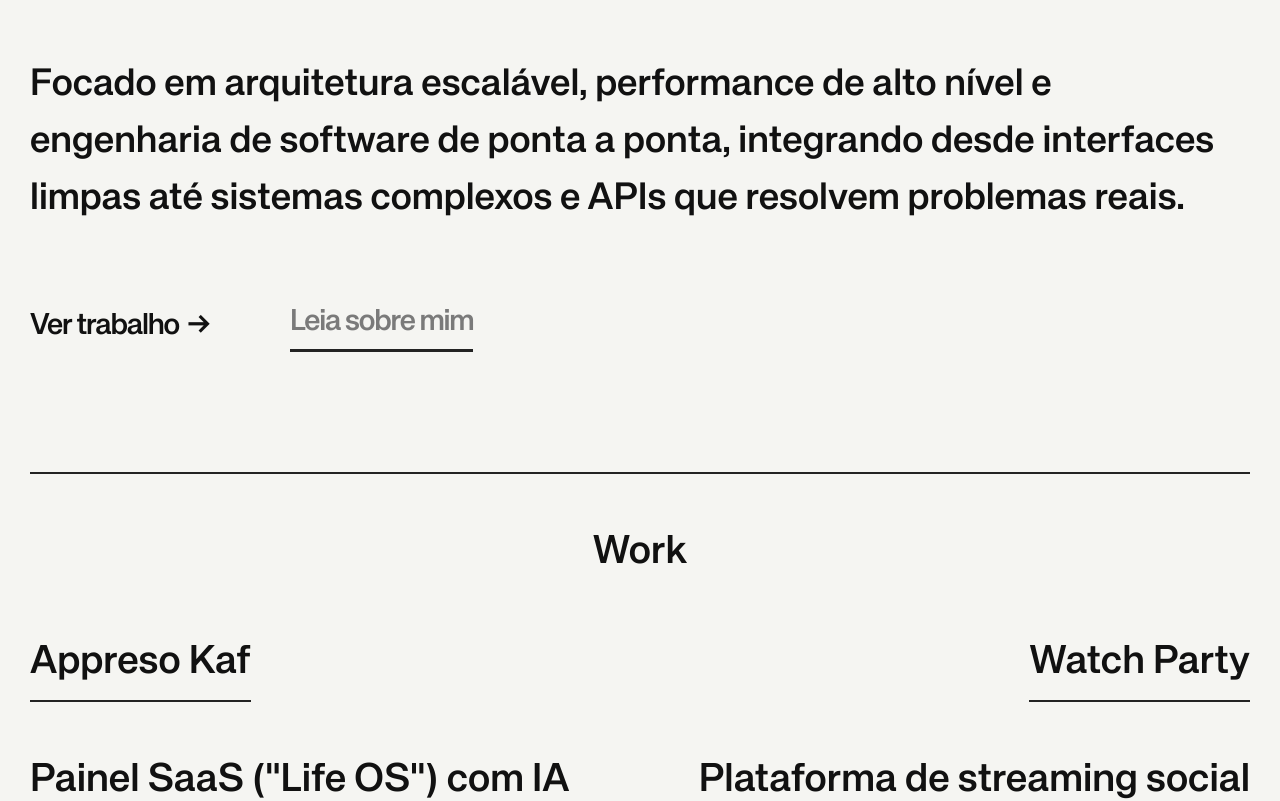
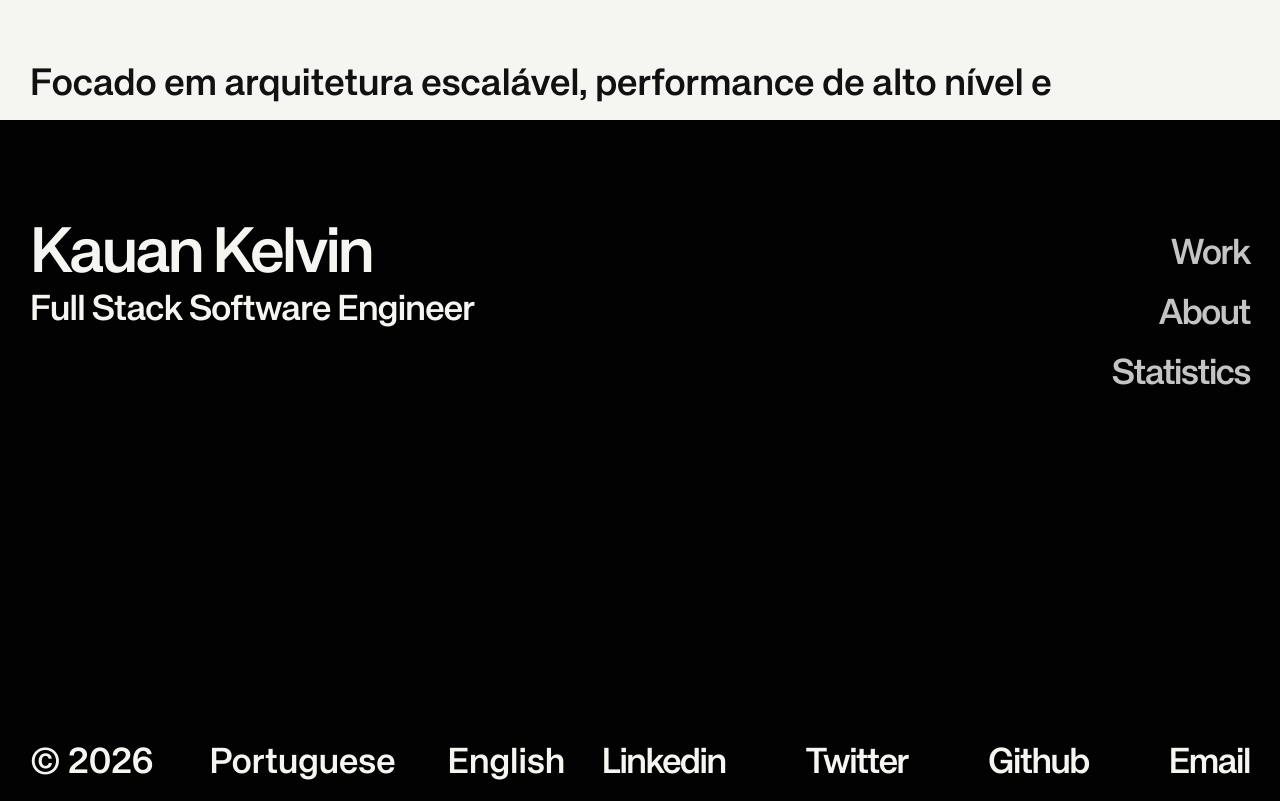
Before and after one commit to kauannkelvinn/portfolio-v2, a Next.js app: page / in a window 1280 px wide. Shown: the part 680-1481 px from the top of the page. Built offline with nearby package versions, Linux system fonts and the light colour scheme.

Commit message:
feat: implements senior parallax mask animation in footer with gsap

```diff
--- a/package.json
+++ b/package.json
@@ -10,6 +10,8 @@
     "prepare": "husky"
   },
   "dependencies": {
+    "@gsap/react": "^2.1.2",
+    "gsap": "^3.15.0",
     "next": "16.2.6",
     "react": "19.2.4",
     "react-dom": "19.2.4"
@@ -28,7 +30,8 @@
     "prettier-plugin-tailwindcss": "^0.8.0",
     "tailwindcss": "^4",
     "typescript": "^5"
-  },"lint-staged": {
+  },
+  "lint-staged": {
     "src/**/*.{js,jsx,ts,tsx}": [
       "eslint --fix",
       "prettier --write"
--- a/src/app/globals.css
+++ b/src/app/globals.css
@@ -24,6 +24,7 @@
   --color-portfolio-percent: #232323;
   --color-portfolio-small: #3a3a3a;
   --color-portfolio-footer: #020202;
+  --color-portfolio-nav: #c4c4c4;
 
   --font-teka: 'KH Teka', sans-serif;
 
--- a/src/app/page.tsx
+++ b/src/app/page.tsx
@@ -1,17 +1,72 @@
+'use client'
+
+import { useGSAP } from '@gsap/react'
+import gsap from 'gsap'
+import ScrollTrigger from 'gsap/dist/ScrollTrigger'
+import { useRef } from 'react'
+
 import Navbar from '@/components/Navbar'
 import Hero from '@/components/Hero'
 import Work from '@/components/Work'
 import About from '@/components/About'
 import Statistics from '@/components/Statistics'
+import Footer from '@/components/Footer'
+
+gsap.registerPlugin(ScrollTrigger)
 
 export default function Home() {
+  const containerRef = useRef<HTMLDivElement>(null)
+  const mainRef = useRef<HTMLElement>(null)
+  const bigFooterRef = useRef<HTMLDivElement>(null)
+
+  useGSAP(
+    () => {
+      const footer = bigFooterRef.current
+      if (!footer) return
+
+      gsap.set(footer, {
+        y: '100%',
+        borderTopLeftRadius: '0px',
+        borderTopRightRadius: '0px',
+      })
+
+      const tl = gsap.timeline({
+        scrollTrigger: {
+          trigger: mainRef.current,
+          start: 'bottom bottom',
+          end: '+=100%',
+          scrub: 1,
+          pin: true,
+        },
+      })
+
+      tl.to(footer, {
+        y: '0%',
+        borderTopLeftRadius: '30px',
+        borderTopRightRadius: '30px',
+        duration: 1,
+        ease: 'power2.inOut',
+      })
+    },
+    { scope: containerRef }
+  )
+
   return (
-    <main className="w-full">
+    <div ref={containerRef} className="bg-portfolio-white relative w-full overflow-x-hidden">
+      <main ref={mainRef} className="relative z-10 flex w-full flex-col pb-24">
         <Navbar />
         <Hero />
         <Work />
         <About />
         <Statistics />
       </main>
+
+      <div
+        ref={bigFooterRef}
+        className="bg-portfolio-footer text-portfolio-white fixed bottom-0 left-1/2 z-20 h-[90vh] w-screen -translate-x-1/2 will-change-transform"
+      >
+        <Footer />
+      </div>
+    </div>
   )
 }
--- /dev/null
+++ b/src/components/Footer.tsx
@@ -0,0 +1,61 @@
+export default function Footer() {
+  return (
+    <div className="flex h-full w-full flex-col justify-between px-7.5 pt-27.5 pb-12.5">
+      <div className="flex w-full items-start justify-between leading-12">
+        <div className="flex flex-col">
+          <h2 className="text-64 tracking-tightest font-medium">Kauan Kelvin</h2>
+          <p className="text-36 mt-2 tracking-tighter">Full Stack Software Engineer</p>
+        </div>
+
+        <div className="text-36 text-portfolio-nav tracking-tightest flex flex-col items-end gap-3">
+          <a href="#work" className="hover:text-portfolio-white transition">
+            Work
+          </a>
+          <a href="#about" className="hover:text-portfolio-white transition">
+            About
+          </a>
+          <a href="#statistics" className="hover:text-portfolio-white transition">
+            Statistics
+          </a>
+        </div>
+      </div>
+
+      <div className="mt-auto flex w-full items-end justify-between pt-8">
+        <div className="text-36 flex items-center gap-6">
+          <span>© 2026</span>
+          <div className="ml-8 flex items-center gap-13">
+            <span className="cursor-pointer transition hover:opacity-70">Portuguese</span>
+            <span className="cursor-pointer transition hover:opacity-70">English</span>
+          </div>
+        </div>
+
+        <div className="text-36 tracking-tightest flex items-center gap-20">
+          <a
+            href="https://www.linkedin.com/in/kauannkelvinn/"
+            target="_blank"
+            className="transition-opacity hover:opacity-70"
+          >
+            Linkedin
+          </a>
+          <a
+            href="https://x.com/kevyingwashere"
+            target="_blank"
+            className="transition-opacity hover:opacity-70"
+          >
+            Twitter
+          </a>
+          <a
+            href="https://github.com/kauannkelvinn"
+            target="_blank"
+            className="transition-opacity hover:opacity-70"
+          >
+            Github
+          </a>
+          <a href="mailto:contato@kauankelvin.com" className="transition-opacity hover:opacity-70">
+            Email
+          </a>
+        </div>
+      </div>
+    </div>
+  )
+}
```
Also changed, not shown: 1 other file (tests, documents, lock files or other folders). Lines whose indentation alone changed are shown as unchanged.
